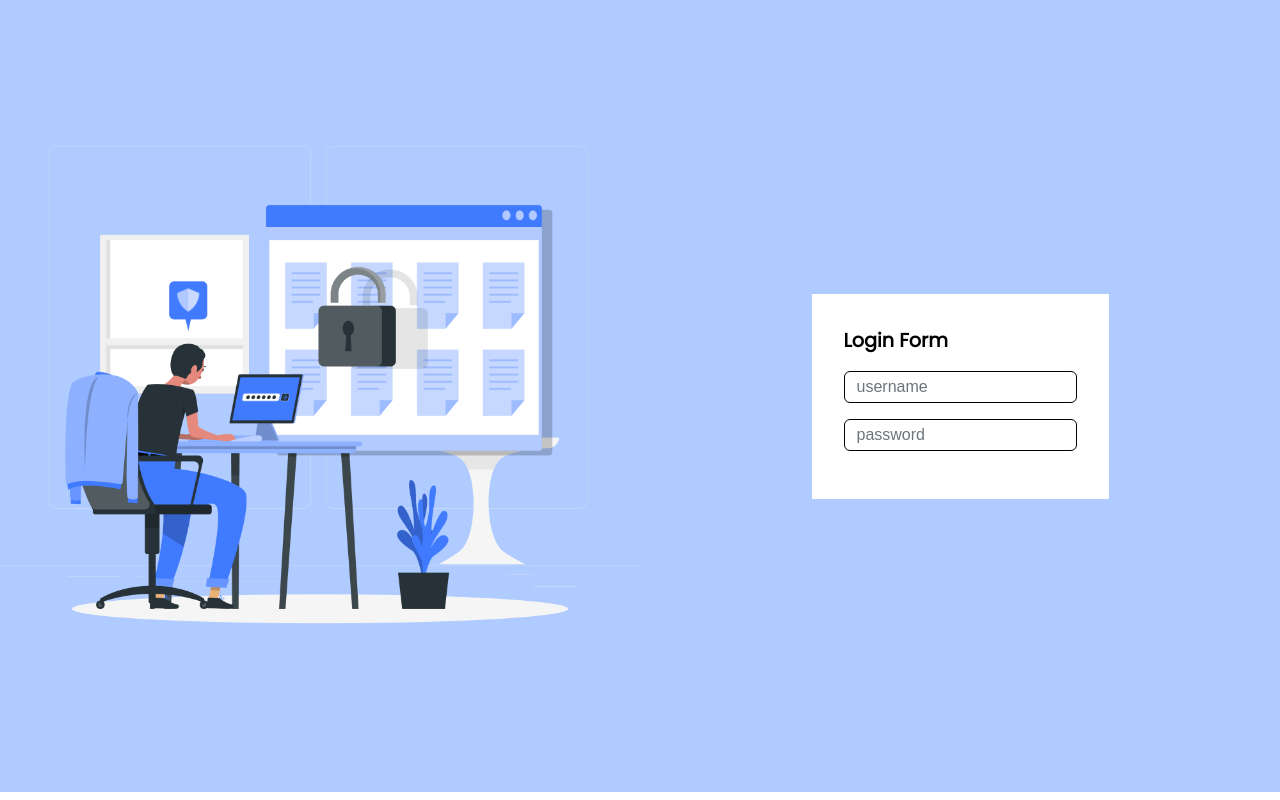
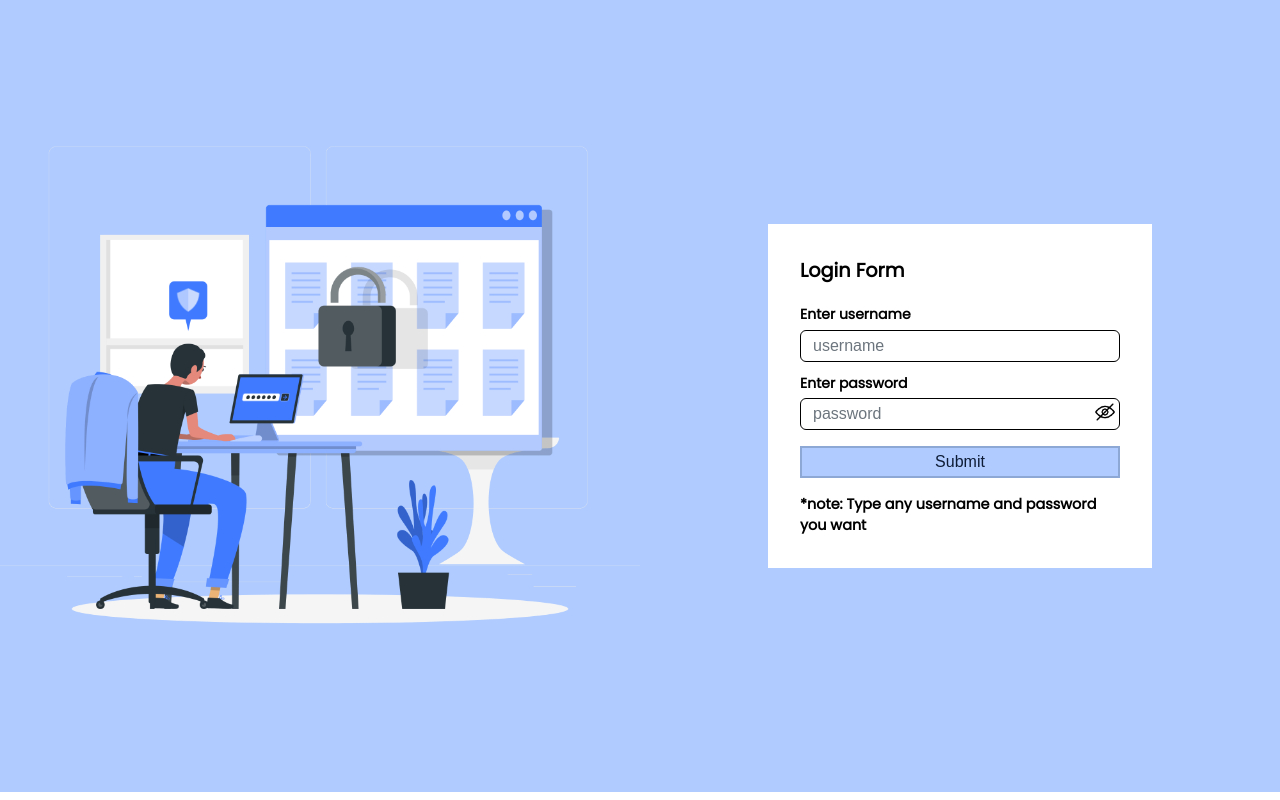
Before and after one commit to webdev-hemant/Eccomerce-app, a React (Create React App) app: page /signup-login in a window 1280 px wide. Built offline with nearby package versions, Linux system fonts and the light colour scheme.

Commit message:
login complete

```diff
--- a/src/components/input/Input.tsx
+++ b/src/components/input/Input.tsx
@@ -1,3 +1,6 @@
+import { useEffect, useRef, useState } from "react";
+import viewPassword from "images/viewpassword.png";
+import hidePassword from "images/hidepassword.png";
 import styles from "./input.module.scss";
 
 interface Iprops {
@@ -5,47 +8,94 @@ interface Iprops {
   value: string;
   onChange: (_: React.ChangeEvent<HTMLInputElement>) => void;
   onFocus?: (_: React.FocusEvent<HTMLInputElement>) => void;
+  getRef?: (_: React.MutableRefObject<any>) => void;
   placeholder?: string;
   name?: string;
   required?: boolean;
   maxLength?: number;
   minLength?: number;
-  style?: React.CSSProperties;
+  label?: string;
+  inputStyle?: React.CSSProperties;
+  divStyle?: React.CSSProperties;
+  errorMessage?: string;
+  isError?: boolean;
+  onBlur?: (_: React.FocusEvent<HTMLInputElement, Element>) => void;
 }
 
 const Input = (props: Iprops) => {
+  const inputRef = useRef<any>(null);
+  const [showPassword, setShowPassword] = useState<boolean>(false);
   const {
     type = "text",
-    placeholder,
+    placeholder = "",
     onChange,
     onFocus,
+    getRef,
     value,
     maxLength,
     minLength,
     required = false,
     name = "",
-    style = {},
+    inputStyle = {},
+    divStyle = {},
+    label = "",
+    isError = false,
+    errorMessage = "*Please enter valid value",
+    onBlur,
     ...rest
   } = props;
 
+  useEffect(() => {
+    if (inputRef) getRef?.(inputRef);
+  }, []);
+
   return (
-    <div className={styles.inputContainer}>
-      <label>
+    <div style={divStyle} className={styles.inputContainer}>
+      <label
+        onClick={() => inputRef?.current?.focus()}
+        className={styles.label}
+      >
+        {label}
+      </label>
       <input
-          type={type}
+        ref={inputRef}
+        type={
+          type !== "password"
+            ? type
+            : (type === "password" && showPassword && "text") || "password"
+        }
         value={value}
         onChange={onChange}
+        onFocus={onFocus}
+        onBlur={onBlur}
         name={name}
         required={required}
         maxLength={maxLength}
         minLength={minLength}
         placeholder={placeholder}
-          onFocus={onFocus}
-          className={styles.input}
-          style={style}
+        className={`${styles.input} ${
+          type === "password" && styles.paddingForEye
+        }`}
+        style={inputStyle}
         {...rest}
       />
-      </label>
+      {isError && (
+        <div className={styles.errorWrapper}>
+          <p className={styles.errorMessage}>{errorMessage}</p>
+        </div>
+      )}
+      {type === "password" && (
+        <div
+          onClick={() => setShowPassword((prev) => !prev)}
+          className={styles.passwordIconWrapper}
+        >
+          {showPassword ? (
+            <img src={viewPassword} alt="view password" />
+          ) : (
+            <img src={hidePassword} alt="hide password" />
+          )}
+        </div>
+      )}
     </div>
   );
 };
--- a/src/components/input/input.module.scss
+++ b/src/components/input/input.module.scss
@@ -1,10 +1,16 @@
 @import "../../cssGlobal/variables.scss";
 
 .inputContainer {
-  margin: 1rem 0;
+  // margin: 1rem 0;
   width: 100%;
-  height: 2rem;
+  min-height: 2rem;
+  position: relative;
+  .label {
+    font-size: 0.875rem;
+    font-weight: 900;
+  }
   .input {
+    margin-top: 0.2rem;
     width: 100%;
     height: 100%;
     padding: 0.375rem 0.75rem;
@@ -23,5 +29,29 @@
       color: #6c757d;
       opacity: 1;
     }
+    &.paddingForEye {
+      padding-right: 1.5625rem;
+    }
+  }
+  .errorWrapper {
+    width: 100%;
+    .errorMessage {
+      margin-top: 0.25rem;
+      color: red;
+      font-size: 0.9rem;
+    }
+  }
+  .passwordIconWrapper {
+    cursor: pointer;
+    position: absolute;
+    bottom: 0.5rem;
+    right: 0.3125rem;
+    width: 1.25rem;
+    height: 1.25rem;
+    img {
+      width: 100%;
+      height: 100%;
+      object-fit: contain;
+    }
   }
 }
--- a/src/components/navbar/Navbar.tsx
+++ b/src/components/navbar/Navbar.tsx
@@ -15,13 +15,24 @@ interface INavroutes {
 
 const Navbar = () => {
   const [isOpen, setIsOpen] = useState<boolean>(false);
-  const { state } = useContext(GlobalCtx);
+  const { state, reducerDispatch } = useContext(GlobalCtx);
   const navigate = useNavigate();
 
   useEffect(() => {
     // verify if user logged in
-    localStorage.getItem("token") || navigate("/signup-login");
+    if (
+      !localStorage.getItem("userName") &&
+      !localStorage.getItem("password")
+    ) {
+      navigate("/signup-login");
+    }
   }, []);
+
+  const handleLogout = () => {
+    reducerDispatch({ type: "emtyCart" });
+    localStorage.clear();
+    navigate("/signup-login");
+  };
 
   const NavRoutes: INavroutes[] = [
     {
@@ -77,12 +88,16 @@ const Navbar = () => {
             <img src="/logo.png" alt="" />
           </Link>
         </div>
-        <div
-          onClick={() => navigate("/checkout")}
-          className={styles.navCheckoutSection}
-        >
+        <div className={styles.navCheckoutSection}>
           <span className={styles.cartNumber}>{state?.cartItems?.length}</span>
-          <img src={shoppingcart} alt="" />
+          <img
+            onClick={() => navigate("/checkout")}
+            src={shoppingcart}
+            alt=""
+          />
+          <div onClick={() => handleLogout()} className={styles.logoutButton}>
+            <button>Logout</button>
+          </div>
         </div>
       </nav>
       <main className={styles.mainContainer}>
@@ -123,6 +138,9 @@ const Navbar = () => {
               </li>
             ))}
           </ul>
+          <div onClick={() => handleLogout()} className={styles.mobileLogout}>
+            <button>Logout</button>
+          </div>
         </div>
       </MobileNavMenu>
     </>
--- a/src/components/navbar/navbar.module.scss
+++ b/src/components/navbar/navbar.module.scss
@@ -68,19 +68,35 @@
       height: 100%;
     }
   }
+
   .navCheckoutSection {
-    margin-right: 1rem;
-    width: 3rem;
+    margin-right: 1.5rem;
+    min-width: 3rem;
     height: 100%;
     cursor: pointer;
     position: relative;
+    display: flex;
+    align-items: center;
+    gap: 1rem;
     @media screen and (max-width: 768px) {
-      width: 2rem;
+      gap: 0;
+      margin-right: 1rem;
+    }
+    .logoutButton {
+      @media screen and (max-width: 768px) {
+        display: none;
+      }
+      button {
+        padding: 6px;
+        font-size: 1rem;
+        color: $clr_1;
+        cursor: pointer;
+      }
     }
     .cartNumber {
       position: absolute;
       top: -0.5rem;
-      left: 1.5625rem;
+      left: 1.25rem;
       color: $clr_1;
       font-size: 1rem;
       font-weight: bold;
@@ -90,8 +106,11 @@
       }
     }
     img {
-      width: 100%;
+      width: 3rem;
       height: 100%;
+      @media screen and (max-width: 768px) {
+        width: 2rem;
+      }
     }
   }
 }
@@ -143,6 +162,19 @@
       }
     }
   }
+  .mobileLogout {
+    margin-top: 3rem;
+    width: 100%;
+    height: 2rem;
+    // padding: 2rem;
+    cursor: pointer;
+    button {
+      margin-left: 1rem;
+      width: calc(100% - 2rem);
+      height: 100%;
+      font-size: 1rem;
+    }
+  }
 }
 
 @keyframes myTransition {
--- a/src/context/GlobalContextProvider.tsx
+++ b/src/context/GlobalContextProvider.tsx
@@ -46,6 +46,10 @@ const cartReducer = (state: any, action: any): any => {
         ...state,
         cartItems: removerFromCart,
       };
+    case "emtyCart":
+      return {
+        cartitems: [],
+      };
   }
 };
 const GlobalContext = ({ children }: { children: JSX.Element }) => {
--- a/src/modules/signup/Signup.tsx
+++ b/src/modules/signup/Signup.tsx
@@ -1,11 +1,60 @@
 import Input from "components/input/Input";
 import LoginImg from "images/login.png";
-import { useState } from "react";
+import { useEffect, useState } from "react";
+import { useNavigate } from "react-router-dom";
 import styles from "./signup.module.scss";
 
+interface ILoginProps {
+  userName: string;
+  password: string;
+}
+interface IinputError {
+  userName: boolean;
+  password: boolean;
+}
+
 const Signup = () => {
-  const [userName, setUserName] = useState<string>("");
-  const [password, setPassword] = useState<string>("");
+  const [loginForm, setLoginForm] = useState<ILoginProps>({
+    userName: "",
+    password: "",
+  });
+  const [inputFormError, setIputFormError] = useState<IinputError>({
+    userName: false,
+    password: false,
+  });
+  const navigate = useNavigate();
+  const handleChange = (event: React.ChangeEvent<HTMLInputElement>) => {
+    const { name, value } = event.target;
+    setIputFormError((prev) => ({ ...prev, [name]: false }));
+    setLoginForm((prev) => ({
+      ...prev,
+      [name]: value,
+    }));
+  };
+
+  const handleBlur = (event: React.FocusEvent<HTMLInputElement, Element>) => {
+    const { name, value } = event.target;
+    if (value.length < 5) {
+      setIputFormError((prev) => ({ ...prev, [name]: true }));
+    }
+  };
+
+  const onSubmit = () => {
+    const { userName, password } = inputFormError;
+    if (!userName && !password) {
+      for (const [userName, password] of Object.entries(loginForm)) {
+        localStorage.setItem(userName, password);
+      }
+      navigate("/");
+    }
+  };
+
+  useEffect(() => {
+    // verify if user logged in
+    if (localStorage.getItem("userName") && localStorage.getItem("password")) {
+      navigate("/");
+    }
+  }, []);
 
   return (
     <div className={styles.signupWrapper}>
@@ -17,18 +66,43 @@ const Signup = () => {
           <h2 className={styles.titleLogin}>Login Form</h2>
           <Input
             type="text"
-            onChange={(e) => setUserName(e.target.value)}
-            value={userName}
-            style={{ border: "1px solid #000" }}
+            onChange={handleChange}
+            value={loginForm?.userName}
+            inputStyle={{ border: "1px solid #000" }}
             placeholder="username"
+            name="userName"
+            label="Enter username"
+            isError={inputFormError.userName}
+            errorMessage="*username should be 5 charactor long"
+            onBlur={handleBlur}
           />
           <Input
-            type="text"
-            onChange={(e) => setPassword(e.target.value)}
-            value={password}
-            style={{ border: "1px solid #000" }}
+            type="password"
+            onChange={handleChange}
+            value={loginForm?.password}
+            inputStyle={{ border: "1px solid #000" }}
+            divStyle={{ marginTop: "0.5rem" }}
             placeholder="password"
+            name="password"
+            label="Enter password"
+            isError={inputFormError.password}
+            errorMessage="*username should be 5 charactor long"
+            onBlur={handleBlur}
           />
+          <div className={styles.submitWrapper}>
+            <button onClick={() => onSubmit()} className={styles.submitButton}>
+              submit
+            </button>
+          </div>
+          <p
+            style={{
+              marginTop: "1rem",
+              fontSize: "0.9rem",
+              fontWeight: "bolder",
+            }}
+          >
+            *note: Type any username and password you want
+          </p>
         </div>
       </div>
     </div>
--- a/src/modules/signup/signup.module.scss
+++ b/src/modules/signup/signup.module.scss
@@ -36,6 +36,27 @@
         font-size: 1.2rem;
         font-weight: bolder;
       }
+      .submitWrapper {
+        display: flex;
+        align-items: flex-end;
+        width: 100%;
+        height: 3rem;
+        .submitButton {
+          width: 100%;
+          height: 2rem;
+          font-size: 1rem;
+          text-transform: capitalize;
+          font-weight: 400;
+          color: $clr_1;
+          background-color: $clr_2;
+          border: 2px solid rgba($color: $clr_1, $alpha: 0.2);
+          cursor: pointer;
+          &:hover {
+            background-color: lightgray;
+            border: none;
+          }
+        }
+      }
     }
   }
 }
```
Also changed, not shown: src/images/hidepassword.png (added), src/images/viewpassword.png (added). Lines whose indentation alone changed are shown as unchanged.
